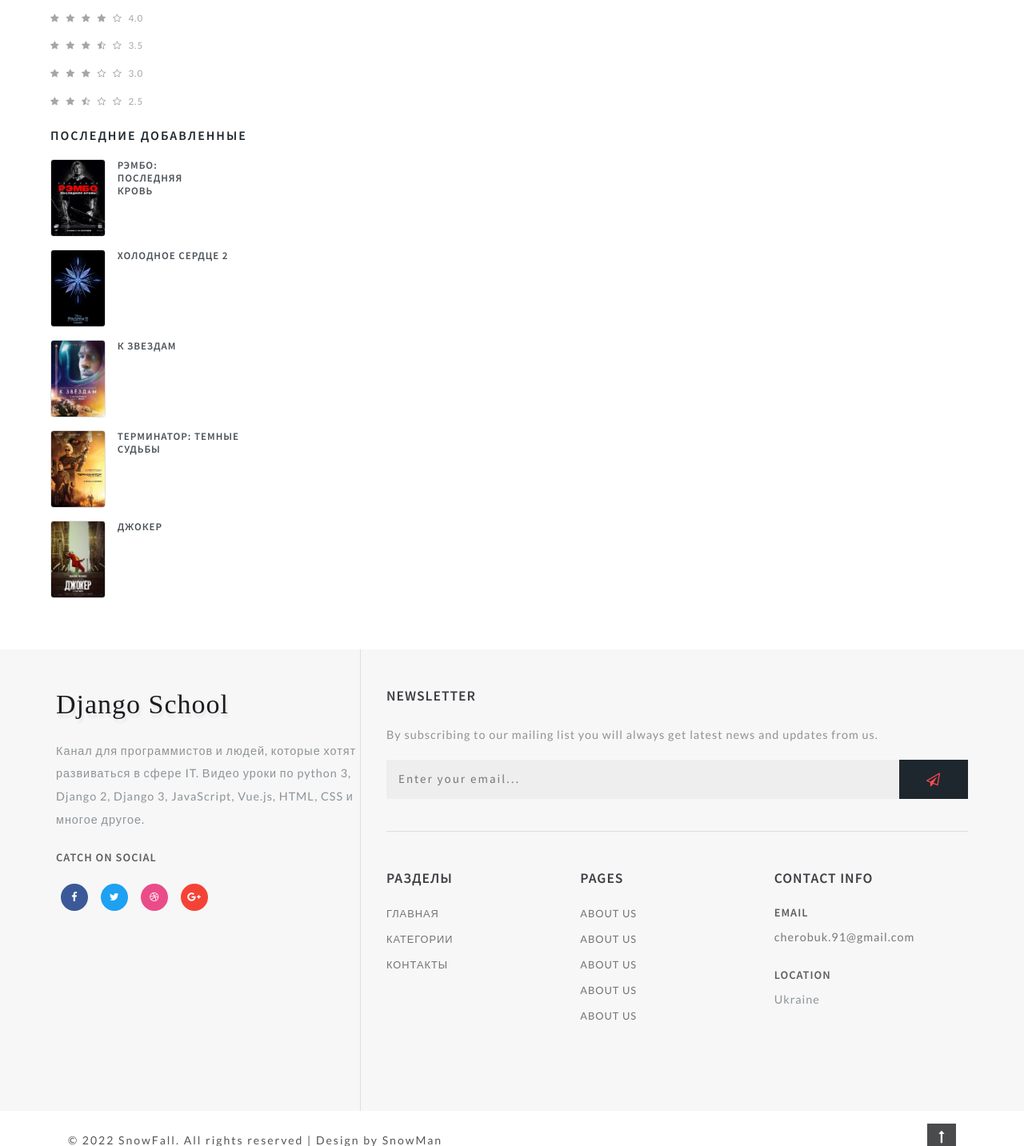
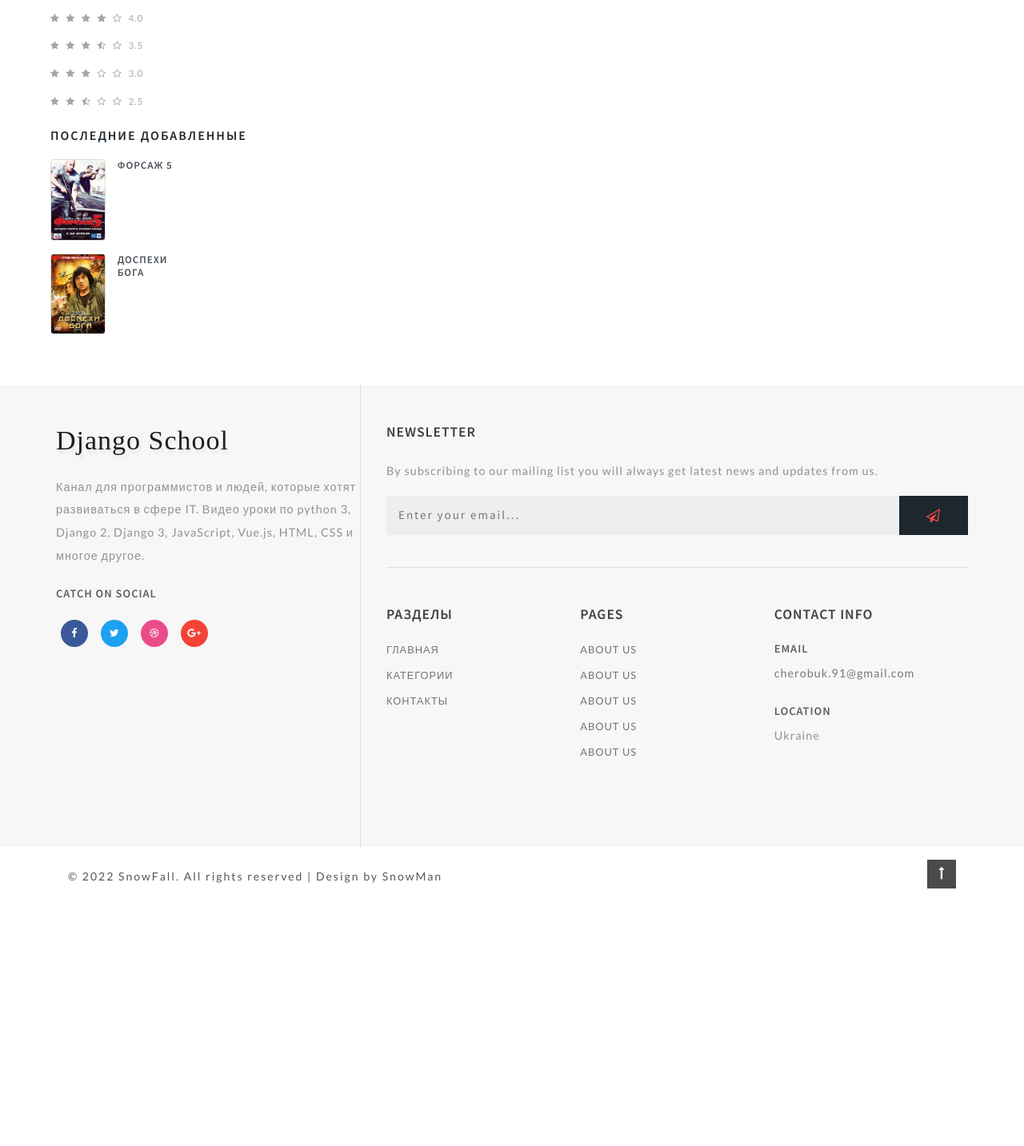
Before and after one commit to Xerber/django_movie, a Django app: page / in a window 1280 px wide. Shown: the part 1379-2812 px from the top of the page at 80% size. After the commit the page ends 2490 px from the top, so only its background shows below. Run offline with Django 4.2, Linux system fonts and the light colour scheme; data comes from the database, SQL or seed files in the repository; both versions use the stored data as it was after the commit; some libraries are stand-ins or nearby versions.

Commit message:
Made publishing and unpublishing actions. Added display of categories in the header and a list of new films in the sidebar using tags inclusion and simple tag

```diff
--- /dev/null
+++ b/django_movie/movies/templatetags/movie_tag.py
@@ -0,0 +1,18 @@
+from django import template
+from movies.models import Category, Movie
+
+
+register = template.Library()
+
+
+@register.simple_tag()
+def get_categories():
+  '''Вывод всех категорий'''
+  return Category.objects.all()
+
+
+@register.inclusion_tag('movies/tags/last_movie.html')
+def get_last_movies(count=5):
+  '''Вывод последних добавленных'''
+  movies = Movie.objects.order_by("id")[:count]
+  return {"last_movies": movies}
--- a/django_movie/movies/views.py
+++ b/django_movie/movies/views.py
@@ -1,5 +1,5 @@
 from django.views.generic import ListView, DetailView, View
-from .models import Movie
+from .models import Category, Movie
 from django.shortcuts import redirect
 from .forms import ReviewForm
 
@@ -15,6 +15,7 @@ class MovieDetailView(DetailView):
   model = Movie
   slug_field = "url"
 
+
 class AddReview(View):
   '''Отзывы'''
   def post(self,request,pk):
--- a/django_movie/templates/include/header.html
+++ b/django_movie/templates/include/header.html
@@ -1,3 +1,4 @@
+  {% load movie_tag %}
   <header class="header">
     <div class="container-fluid px-lg-5">
         <!-- nav -->
@@ -16,9 +17,10 @@
                     <a href="#">Категории <span class="fa fa-angle-down" aria-hidden="true"></span></a>
                     <input type="checkbox" id="drop-2">
                     <ul>
-                        <li><a href="moviesingle.html">Фильмы</a></li>
-                        <li><a href="moviesingle.html">Сериалы</a></li>
-                        <li><a href="moviesingle.html">Мультфильмы</a></li>
+                        {% get_categories as categories %}
+                        {% for category in categories %}
+                            <li><a href="/">{{ category.name }}</a></li>
+                        {% endfor %}
                     </ul>
                 </li>
                 <li><a href="contact.html" style="color: rgb(255, 255, 255); font-weight: 700; text-transform: uppercase;">Вход</a></li>
--- a/django_movie/templates/include/sidebar.html
+++ b/django_movie/templates/include/sidebar.html
@@ -1,3 +1,4 @@
+{% load movie_tag %}
 <div class="search-bar w3layouts-newsletter">
     <h3 class="sear-head editContent" >Поиск фильма</h3>
     <form action="#" method="post" class="d-flex editContent" >
@@ -116,58 +117,4 @@
     </ul>
 </div>
 <!-- //reviews -->
-<!-- deals -->
-<div class="deal-leftmk left-side">
-    <h3 class="sear-head editContent">Последние добавленные</h3>
-    <div class="special-sec1 row mt-3 editContent">
-        <div class="img-deals col-md-4">
-            <img src="bundles/images/s4.jpg" class="img-fluid" alt="">
-        </div>
-        <div class="img-deal1 col-md-4">
-            <h3 class="editContent">Рэмбо: Последняя кровь</h3>
-            <a href="moviesingle.html" class="editContent" ></a>
-        </div>
-
-    </div>
-    <div class="special-sec1 row mt-3 editContent" >
-        <div class="img-deals col-md-4">
-            <img src="bundles/images/s2.jpg" class="img-fluid" alt="" >
-        </div>
-        <div class="img-deal1 col-md-8">
-            <h3 class="editContent" >Холодное сердце 2</h3>
-            <a href="moviesingle.html" class="editContent" ></a>
-        </div>
-
-    </div>
-    <div class="special-sec1 row mt-3 editContent" >
-        <div class="img-deals col-md-4">
-            <img src="bundles/images/s1.jpg" class="img-fluid" alt="" >
-        </div>
-        <div class="img-deal1 col-md-8">
-            <h3 class="editContent" >К звездам</h3>
-            <a href="moviesingle.html" class="editContent" ></a>
-        </div>
-
-    </div>
-    <div class="special-sec1 row mt-3 editContent" >
-        <div class="img-deals col-md-4">
-            <img src="bundles/images/s5.jpg" class="img-fluid" alt="" >
-        </div>
-        <div class="img-deal1 col-md-8">
-            <h3 class="editContent" >Терминатор: Темные судьбы</h3>
-            <a href="moviesingle.html" class="editContent" ></a>
-        </div>
-
-    </div>
-    <div class="special-sec1 row mt-3 editContent" >
-        <div class="img-deals col-md-4">
-            <img src="bundles/images/s3.jpg" class="img-fluid" alt="" >
-        </div>
-        <div class="img-deal1 col-md-8">
-            <h3 class="editContent" >Джокер</h3>
-            <a href="moviesingle.html" class="editContent" ></a>
-        </div>
-
-    </div>
-</div>
-<!-- //deals -->
+{% get_last_movies count=5%}
--- /dev/null
+++ b/django_movie/templates/movies/tags/last_movie.html
@@ -0,0 +1,15 @@
+<!-- deals -->
+<div class="deal-leftmk left-side">
+  <h3 class="sear-head editContent">Последние добавленные</h3>
+  {% for movie in last_movies %}
+    <div class="special-sec1 row mt-3 editContent">
+        <div class="img-deals col-md-4">
+          <a href="{{ movie.get_absolute_url }}"><img src="{{ movie.poster.url }}" class="img-fluid" alt=""></a>
+        </div>
+        <div class="img-deal1 col-md-4">
+            <a href="{{ movie.get_absolute_url }}" class="editContent" ><h3 class="editContent">{{ movie.title }}</h3></a>
+        </div>
+    </div>
+  {% endfor %}
+</div>
+<!-- //deals -->
```
Also changed, not shown: django_movie/movies/admin.py (+26 -1 lines), django_movie/db.sqlite3, django_movie/movies/templatetags/__init__.py (added).
